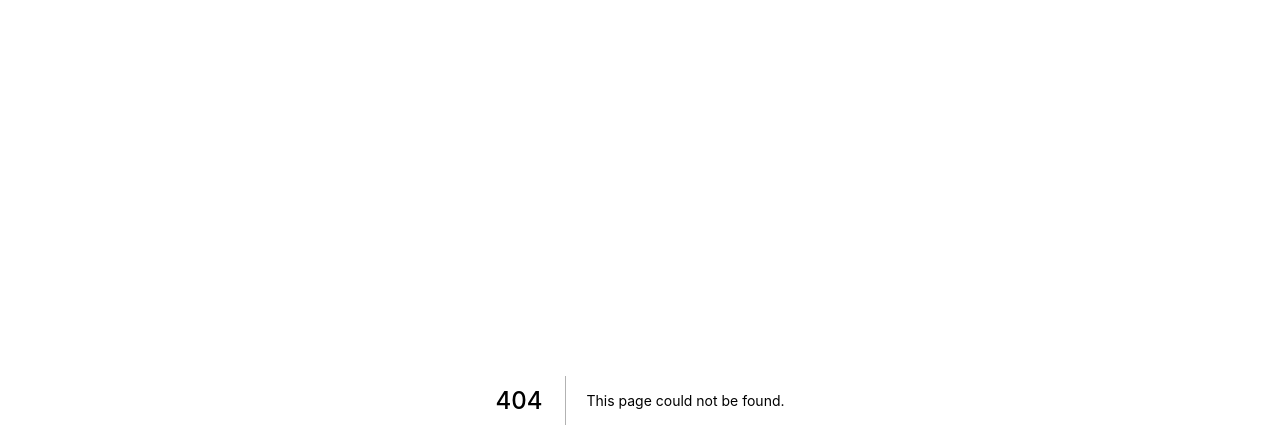
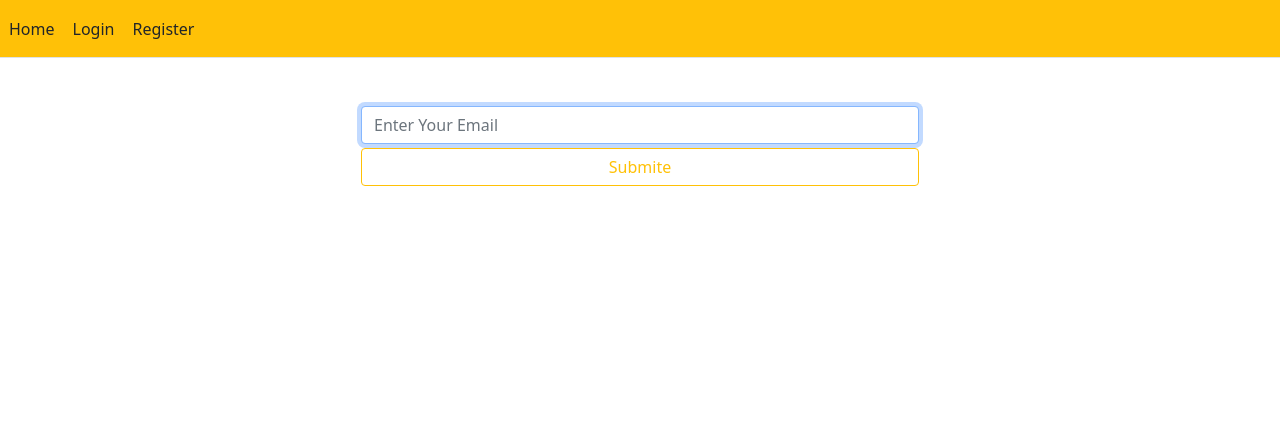
Before and after one commit to M-adeelnasir/hackr, a Next.js app in the folder client/: page /auth/password/forgot in a window 1280 px wide. Before the commit this address had no page. Shown: the top 448 px of the page. Built offline with nearby package versions, Linux system fonts and the light colour scheme.

Commit message:
Forgot password page and forgot password email sent successful --client

```diff
--- a/client/components/requests/user.js
+++ b/client/components/requests/user.js
@@ -31,3 +31,11 @@ export const checkAuths = async (authToken) => {
         }
     )
 }
+
+
+
+export const forgotPassword = async (email) => {
+    return await axios.put(`${process.env.NEXT_PUBLIC_API_REQUEST_URL}/forgot-password`,
+        { email },
+    )
+}
--- /dev/null
+++ b/client/pages/auth/password/forgot.js
@@ -0,0 +1,57 @@
+
+import { useState, useEffect } from 'react'
+import { forgotPassword } from '../../../components/requests/user'
+import Layouts from '../../../components/Layouts'
+
+
+const forgot = () => {
+
+    const [email, setEmail] = useState('')
+    const [error, setError] = useState('')
+    const [success, setSuccess] = useState('')
+    const [loading, setLoading] = useState(false)
+
+    const handleSubmit = (e) => {
+        e.preventDefault();
+        setLoading(true);
+
+        forgotPassword(email).then((res) => {
+            setSuccess(res.data.data)
+            setLoading(false)
+            // console.log(res);
+        }).catch(err => {
+            // console.log(err.response);
+            setError(err.response.data.data)
+
+        })
+
+    }
+
+    const form = () => <form onSubmit={handleSubmit} >
+        <div className="form-group">
+
+            <input type="email" className="form-control" autoFocus placeholder='Enter Your Email' value={email} onChange={(e) => setEmail(e.target.value)} />
+        </div>
+
+        {error && <div className="alert alert-danger pt-1 pb-1 mt-2 text-center" role="alert">
+            {error}
+        </div>}
+        {success && <div className="alert alert-info pt-1 pb-1 mt-2 text-center" role="alert">
+            {success}
+        </div>}
+        {loading ? <button className="btn btn-outline-warning w-100 mt-1 "> Submiting...</button> : <button className="btn btn-outline-warning w-100 mt-1 ">Submite</button>}
+    </form>
+
+
+    return (
+
+        <Layouts>
+
+            <div className="col-md-6 offset-md-3">
+                {form()}
+            </div>
+        </Layouts>
+    )
+}
+
+export default forgot
```
Also changed, not shown: client/pages/login.js (+1 -6 lines), 1 other file (tests, documents, lock files or other folders).
